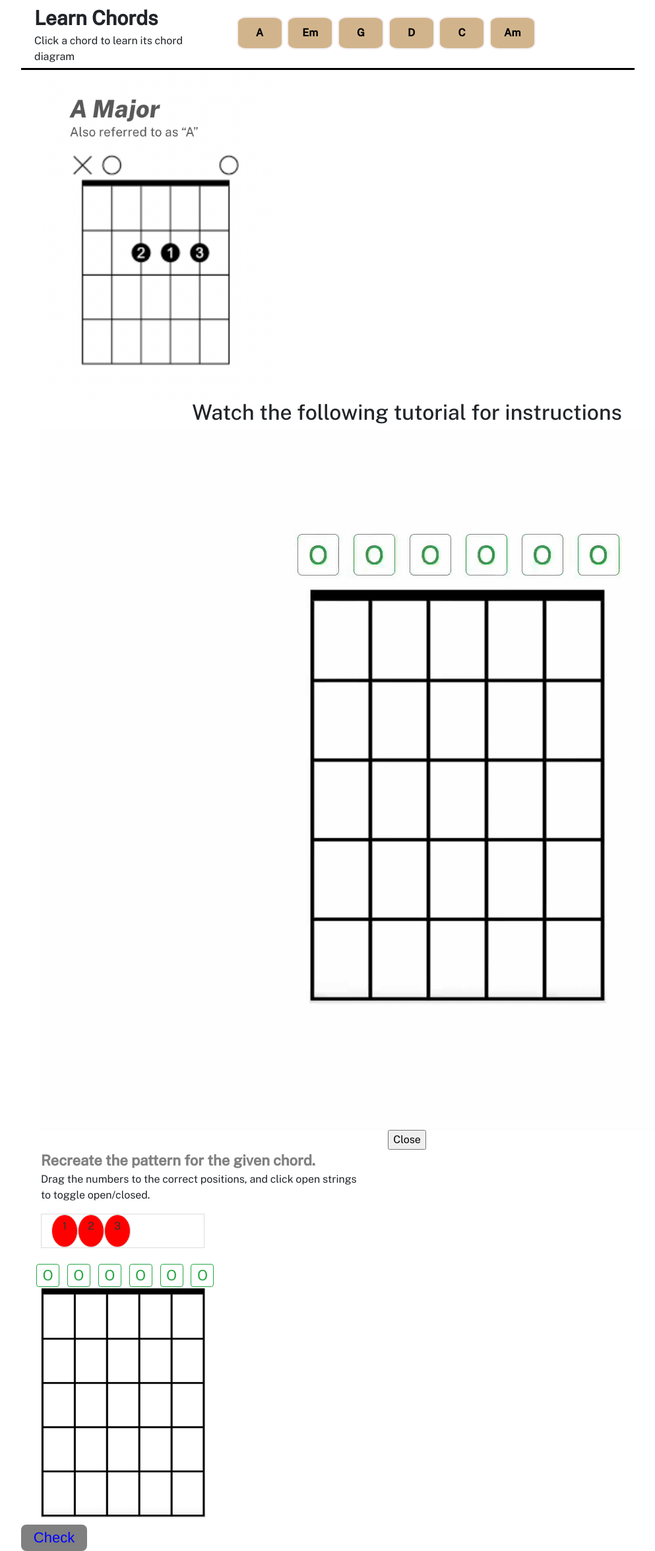
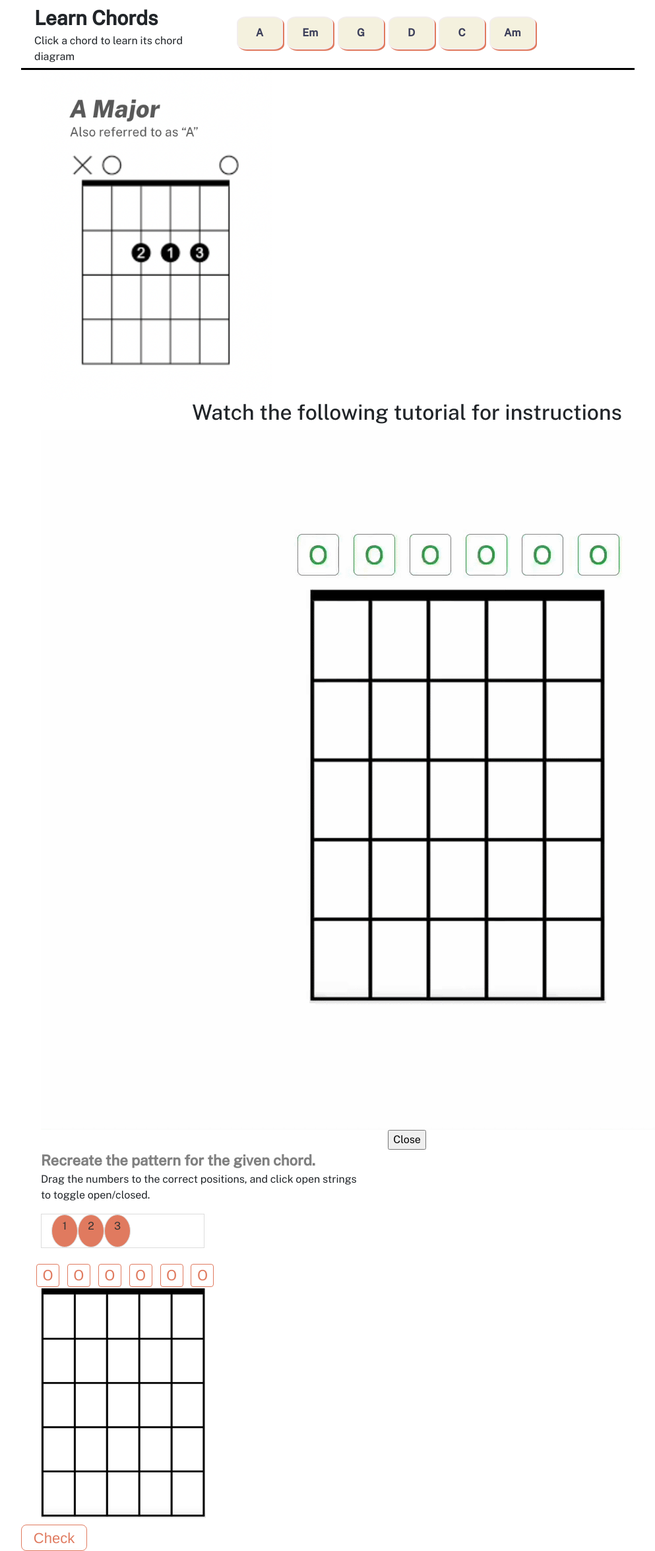
Before and after one commit to mweaser/chordology, a Flask app: page /learn in a window 1280 px wide; the page is wider, and only the part inside the window is pictured. Shown: the part 56-2406 px from the top of that part at 66% size, without its empty margins (38-1031 px from the left). Run offline with Flask 2, Linux system fonts and the light colour scheme; some libraries are stand-ins or nearby versions.

Commit message:
style buttons

```diff
--- a/static/background.js
+++ b/static/background.js
@@ -9,9 +9,9 @@
       let titleentry = $("<div>")
 
       let desentry = $("<div>")
-      let nextbutton =$("<button class='btn btn-outline-success bgnav' value='Next' style='float: right;'> Next </button>")
-      let prevbutton =$("<button class='btn btn-outline-success bgnav' value='Prev' style='float: right;'> Prev </button>")
-      let quizbutton =$("<button class='btn btn-outline-success bgnav' value='Quiz' style='float: right;'> Test Yourself </button>")
+      let nextbutton =$("<button class='btn bgnav' value='Next' style='float: right;'> Next </button>")
+      let prevbutton =$("<button class='btn bgnav' value='Prev' style='float: right;'> Prev </button>")
+      let quizbutton =$("<button class='btn bgnav' value='Quiz' style='float: right;'> Test Yourself </button>")
       let bgentry = $("<div class='row'>")
       let entry = $("<div class='col-md-1'>")
 
--- a/static/main.css
+++ b/static/main.css
@@ -4,7 +4,27 @@
     padding-bottom:  10px;
     color: blue;
 }
+.btn{
+    background-color: white !important;
+    border: solid 1px #e07a5fff !important;
+    color: #e07a5fff !important;
 
+}
+.btn:hover{
+    background-color: #e07a5fff !important;
+    border: solid 1px #e07a5fff !important;
+    color: white !important;
+}
+.btn:active{
+    background-color: #e07a5fff !important;
+    border: solid 1px #e07a5fff !important;
+    color: white !important;
+}
+.btn:focus{
+    background-color: #e07a5fff !important;
+    border: solid 1px #e07a5fff !important;
+    color: white !important;
+}
 #image{
     max-height:500px;
     max-width:500px;
@@ -207,7 +227,7 @@
 }
 
 .symbol-style{
-    background-color: red;
+    background-color: #e07a5fff;
     width: 40px;
     height: 50px;
     border-radius: 50%;
@@ -264,11 +284,13 @@
     margin-top: 20px;
     width: 70px;
     height: 50px;
-    background-color: tan;
     border-color:red;
     border: 2px solid rgb(243, 238, 238);
     font-weight: bold;
     border-radius: 20%;
+    background-color: #f4f1de;
+    color: #3d405b;
+    filter: drop-shadow(2px 2px 0px #e07a5fff)
 }
 
 .row-border {
```
